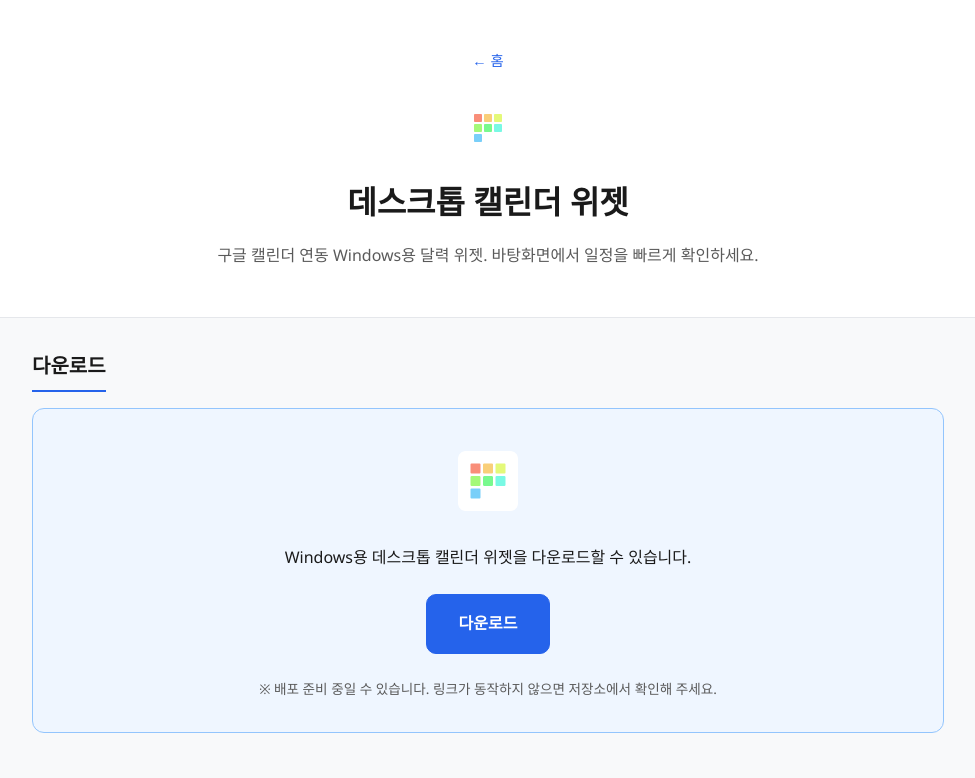
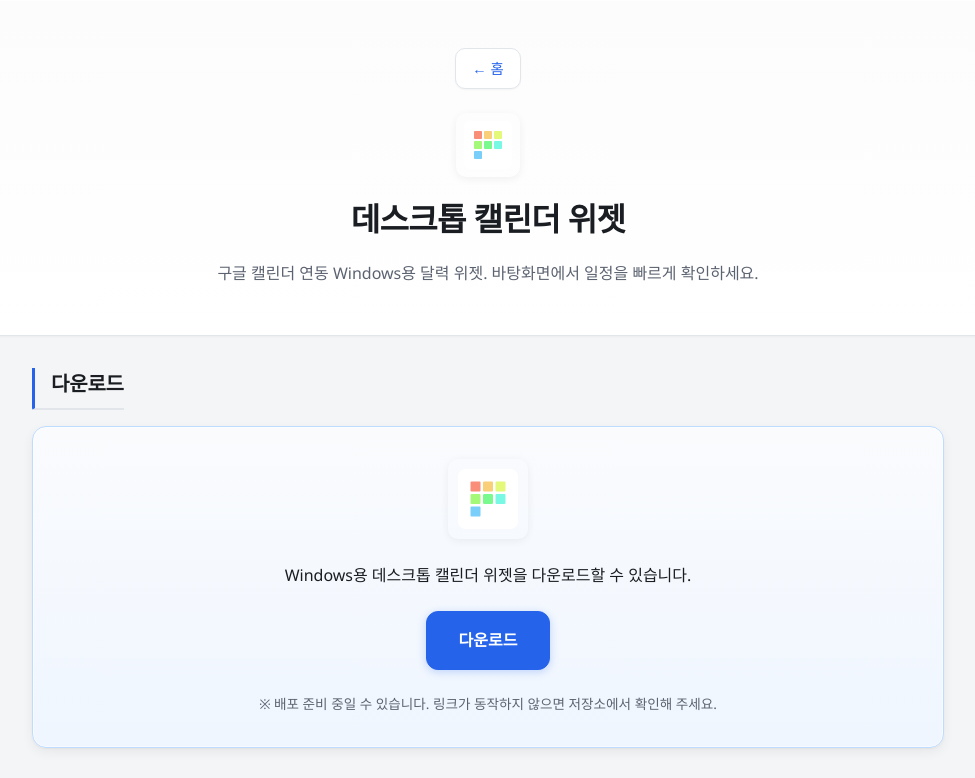
Before and after one commit to 2uon/2uon.github.io, a plain HTML site: page calendar/index.html in a window 1280 px wide. Shown: the top 778 px of the page, without its empty margins (152-1127 px from the left). Drawn offline with Linux system fonts and the light colour scheme.

Commit message:
Enhance calendar widget page with updated button styles and improved CSS for better visual hierarchy. Adjusted layout elements for a more cohesive design, including gradients and shadows for depth.

```diff
--- a/calendar/index.html
+++ b/calendar/index.html
@@ -12,7 +12,7 @@
 <body class="hub-page cal-page">
   <header class="hub-hero cal-hero">
     <div class="hub-hero__inner">
-      <a href="../" class="cal-hero__back" aria-label="홈으로">← 홈</a>
+      <a href="../" class="cal-hero__back cal-hero__back--btn" aria-label="홈으로">← 홈</a>
       <img src="icon.png" alt="" class="cal-hero__icon" width="64" height="64">
       <h1 class="hub-hero__title">데스크톱 캘린더 위젯</h1>
       <p class="hub-hero__desc">구글 캘린더 연동 Windows용 달력 위젯. 바탕화면에서 일정을 빠르게 확인하세요.</p>
--- a/calendar/style.css
+++ b/calendar/style.css
@@ -1,6 +1,7 @@
 /**
  * 캘린더 위젯 페이지 (calendar/index.html)
  * 허브(../css/main.css) 변수·스타일을 사용해 디자인 통일
+ * 최소한의 디자인 요소: 부드러운 그림자·그라데이션·여백
  */
 
 /* ============================================
@@ -9,43 +10,70 @@
 .cal-hero__back {
   display: inline-block;
   margin-bottom: var(--hub-space-md);
+  padding: var(--hub-space-xs) 0;
   font-size: 0.9rem;
   color: var(--hub-accent);
   text-decoration: none;
-  transition: color 0.2s;
+  border-radius: var(--hub-radius);
+  transition: color 0.2s, background 0.2s;
+}
+
+/* 홈으로: 버튼 스타일 */
+.cal-hero__back--btn {
+  padding: var(--hub-space-xs) var(--hub-space-sm);
+  font-weight: 500;
+  color: var(--hub-accent);
+  background: var(--hub-surface);
+  border: 1px solid var(--hub-border);
+  border-radius: var(--hub-radius);
+  box-shadow: 0 1px 2px rgba(0, 0, 0, 0.04);
+  cursor: pointer;
+  transition: color 0.2s, background 0.2s, border-color 0.2s, box-shadow 0.2s;
+}
+
+.cal-hero__back--btn:hover {
+  color: var(--hub-accent-hover);
+  background: var(--hub-featured-bg);
+  border-color: var(--hub-featured-border);
+  box-shadow: 0 2px 6px rgba(0, 0, 0, 0.06);
 }
 
 .cal-hero__back:hover {
   color: var(--hub-accent-hover);
+  background: rgba(37, 99, 235, 0.06);
 }
 
 .cal-hero__icon {
   display: block;
   margin: 0 auto var(--hub-space-sm);
   border-radius: var(--hub-radius);
+  box-shadow: 0 2px 8px rgba(0, 0, 0, 0.06);
 }
 
 /* ============================================
    다운로드 섹션
    ============================================ */
 .cal-download__box {
-  background: var(--hub-featured-bg);
+  background: linear-gradient(180deg, #fafbfd 0%, var(--hub-featured-bg) 100%);
   border: 1px solid var(--hub-featured-border);
   border-radius: var(--hub-radius-card);
   padding: var(--hub-space-lg);
   text-align: center;
+  box-shadow: var(--hub-shadow), 0 0 0 1px rgba(255, 255, 255, 0.5) inset;
 }
 
 .cal-download__icon {
   display: block;
   margin: 0 auto var(--hub-space-md);
   border-radius: var(--hub-radius);
+  box-shadow: 0 2px 8px rgba(0, 0, 0, 0.06);
 }
 
 .cal-download__text {
   margin: 0 0 var(--hub-space-md);
   font-size: 1rem;
   color: var(--hub-text);
+  line-height: 1.5;
 }
 
 .cal-download__btn {
@@ -56,20 +84,24 @@
   color: var(--hub-surface);
   background: var(--hub-accent);
   border: 1px solid var(--hub-accent);
-  border-radius: var(--hub-radius);
+  border-radius: 12px;
   text-decoration: none;
-  transition: background 0.2s, border-color 0.2s;
+  box-shadow: 0 2px 8px rgba(37, 99, 235, 0.25);
+  transition: background 0.2s, border-color 0.2s, box-shadow 0.2s, transform 0.2s;
 }
 
 .cal-download__btn:hover {
   background: var(--hub-accent-hover);
   border-color: var(--hub-accent-hover);
+  box-shadow: 0 4px 12px rgba(37, 99, 235, 0.3);
+  transform: translateY(-1px);
 }
 
 .cal-download__note {
   margin: var(--hub-space-md) 0 0;
   font-size: 0.85rem;
   color: var(--hub-text-muted);
+  line-height: 1.5;
 }
 
 /* ============================================
@@ -87,14 +119,15 @@
   margin: 0 0 var(--hub-space-sm);
   font-size: 1rem;
   color: var(--hub-text-muted);
-  line-height: 1.6;
+  line-height: 1.65;
+  max-width: 52em;
 }
 
 .cal-section__p:last-child {
   margin-bottom: 0;
 }
 
-/* 주요 기능 카드 그리드 */
+/* 주요 기능 카드 그리드 (hub-card 스타일 + 캘린더 페이지 여백) */
 .cal-cards {
   display: grid;
   grid-template-columns: repeat(auto-fill, minmax(260px, 1fr));
--- a/css/main.css
+++ b/css/main.css
@@ -8,19 +8,20 @@
    CSS 변수: 색·간격 통일 (필요 시 여기만 수정)
    ============================================ */
 :root {
-  --hub-bg: #f8f9fa;
+  --hub-bg: #f4f5f7;
   --hub-surface: #ffffff;
-  --hub-text: #1a1a1a;
-  --hub-text-muted: #5a5a5a;
+  --hub-text: #1a1d21;
+  --hub-text-muted: #5c6370;
   --hub-accent: #2563eb;
   --hub-accent-hover: #1d4ed8;
   --hub-featured-bg: #eff6ff;
-  --hub-featured-border: #93c5fd;
-  --hub-border: #e5e7eb;
+  --hub-featured-border: #bfdbfe;
+  --hub-border: #e2e6eb;
   --hub-radius: 10px;
-  --hub-radius-card: 12px;
-  --hub-shadow: 0 1px 3px rgba(0, 0, 0, 0.08);
-  --hub-shadow-hover: 0 4px 12px rgba(0, 0, 0, 0.1);
+  --hub-radius-card: 14px;
+  --hub-shadow: 0 1px 2px rgba(0, 0, 0, 0.04), 0 4px 12px rgba(0, 0, 0, 0.06);
+  --hub-shadow-hover: 0 4px 8px rgba(0, 0, 0, 0.06), 0 12px 24px rgba(0, 0, 0, 0.08);
+  --hub-shadow-soft: 0 2px 8px rgba(0, 0, 0, 0.04);
   --hub-space-xs: 0.5rem;
   --hub-space-sm: 1rem;
   --hub-space-md: 1.5rem;
@@ -42,6 +43,9 @@
   min-height: 100vh;
   display: flex;
   flex-direction: column;
+  /* 최소한의 깊이감: 아주 은은한 그라데이션 */
+  background-image: linear-gradient(180deg, #f7f8fa 0%, var(--hub-bg) 12rem);
+  background-attachment: local;
 }
 
 .hub-main {
@@ -57,9 +61,10 @@
    Hero 영역
    ============================================ */
 .hub-hero {
-  background: var(--hub-surface);
+  background: linear-gradient(180deg, #fcfcfd 0%, var(--hub-surface) 100%);
   border-bottom: 1px solid var(--hub-border);
   padding: var(--hub-space-xl) var(--hub-space-md);
+  box-shadow: 0 1px 0 0 rgba(255, 255, 255, 0.8) inset, 0 1px 2px rgba(0, 0, 0, 0.04);
 }
 
 .hub-hero__inner {
@@ -73,6 +78,7 @@
   font-size: clamp(1.5rem, 4vw, 2rem);
   font-weight: 700;
   color: var(--hub-text);
+  letter-spacing: -0.02em;
 }
 
 .hub-hero__desc {
@@ -82,6 +88,7 @@
   max-width: 36em;
   margin-left: auto;
   margin-right: auto;
+  line-height: 1.65;
 }
 
 /* ============================================
@@ -108,7 +115,7 @@
   background: var(--hub-surface);
   color: var(--hub-text);
   box-sizing: border-box;
-  box-shadow: 0 1px 6px rgba(0, 0, 0, 0.08);
+  box-shadow: var(--hub-shadow-soft), 0 0 0 1px rgba(255, 255, 255, 0.5) inset;
   transition: box-shadow 0.2s, border-color 0.2s;
 }
 
@@ -117,13 +124,13 @@
 }
 
 .hub-search__input:hover {
-  box-shadow: 0 2px 8px rgba(0, 0, 0, 0.1);
+  box-shadow: 0 2px 12px rgba(0, 0, 0, 0.06), 0 0 0 1px rgba(255, 255, 255, 0.6) inset;
 }
 
 .hub-search__input:focus {
   outline: none;
   border-color: var(--hub-accent);
-  box-shadow: 0 2px 12px rgba(0, 0, 0, 0.12), 0 0 0 1px var(--hub-accent);
+  box-shadow: 0 2px 12px rgba(0, 0, 0, 0.08), 0 0 0 3px rgba(37, 99, 235, 0.15);
 }
 
 .hub-search-empty {
@@ -196,8 +203,12 @@
   font-weight: 600;
   color: var(--hub-text);
   padding-bottom: var(--hub-space-xs);
-  border-bottom: 2px solid var(--hub-accent);
+  padding-left: var(--hub-space-sm);
+  border-bottom: 2px solid var(--hub-border);
+  border-left: 3px solid var(--hub-accent);
+  border-radius: 0 0 0 2px;
   display: inline-block;
+  letter-spacing: -0.01em;
 }
 
 .hub-section__note {
@@ -223,14 +234,15 @@
   border-radius: var(--hub-radius-card);
   padding: var(--hub-space-md);
   box-shadow: var(--hub-shadow);
-  transition: box-shadow 0.2s, border-color 0.2s;
+  transition: box-shadow 0.25s ease, border-color 0.2s, transform 0.2s ease;
   display: flex;
   flex-direction: column;
 }
 
 .hub-card:hover {
   box-shadow: var(--hub-shadow-hover);
-  border-color: var(--hub-accent);
+  border-color: var(--hub-featured-border);
+  transform: translateY(-2px);
 }
 
 .hub-card__title {
@@ -300,8 +312,9 @@
 
 /* 대표 기능 강조 (예: 사주풀이) */
 .hub-card--featured {
-  background: var(--hub-featured-bg);
+  background: linear-gradient(180deg, #f8fafc 0%, var(--hub-featured-bg) 100%);
   border-color: var(--hub-featured-border);
+  box-shadow: var(--hub-shadow), 0 0 0 1px rgba(255, 255, 255, 0.6) inset;
 }
 
 .hub-card--featured .hub-card__link {
@@ -331,10 +344,11 @@
    푸터
    ============================================ */
 .hub-footer {
-  padding: var(--hub-space-md);
+  padding: var(--hub-space-lg) var(--hub-space-md);
   text-align: center;
   border-top: 1px solid var(--hub-border);
-  background: var(--hub-surface);
+  background: linear-gradient(180deg, #fafbfc 0%, #f5f6f8 100%);
+  box-shadow: 0 -1px 2px rgba(0, 0, 0, 0.03);
 }
 
 .hub-footer__text {
```
